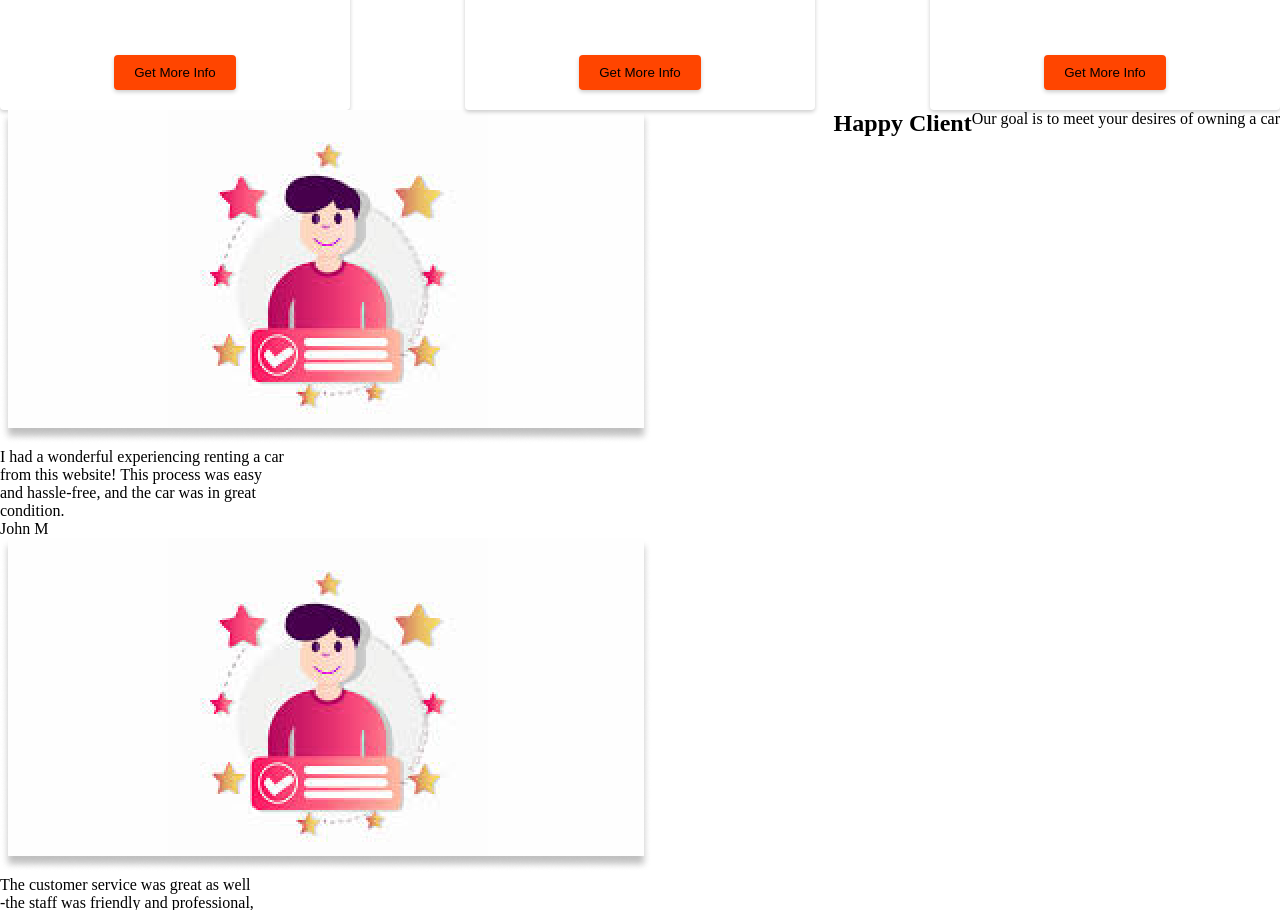
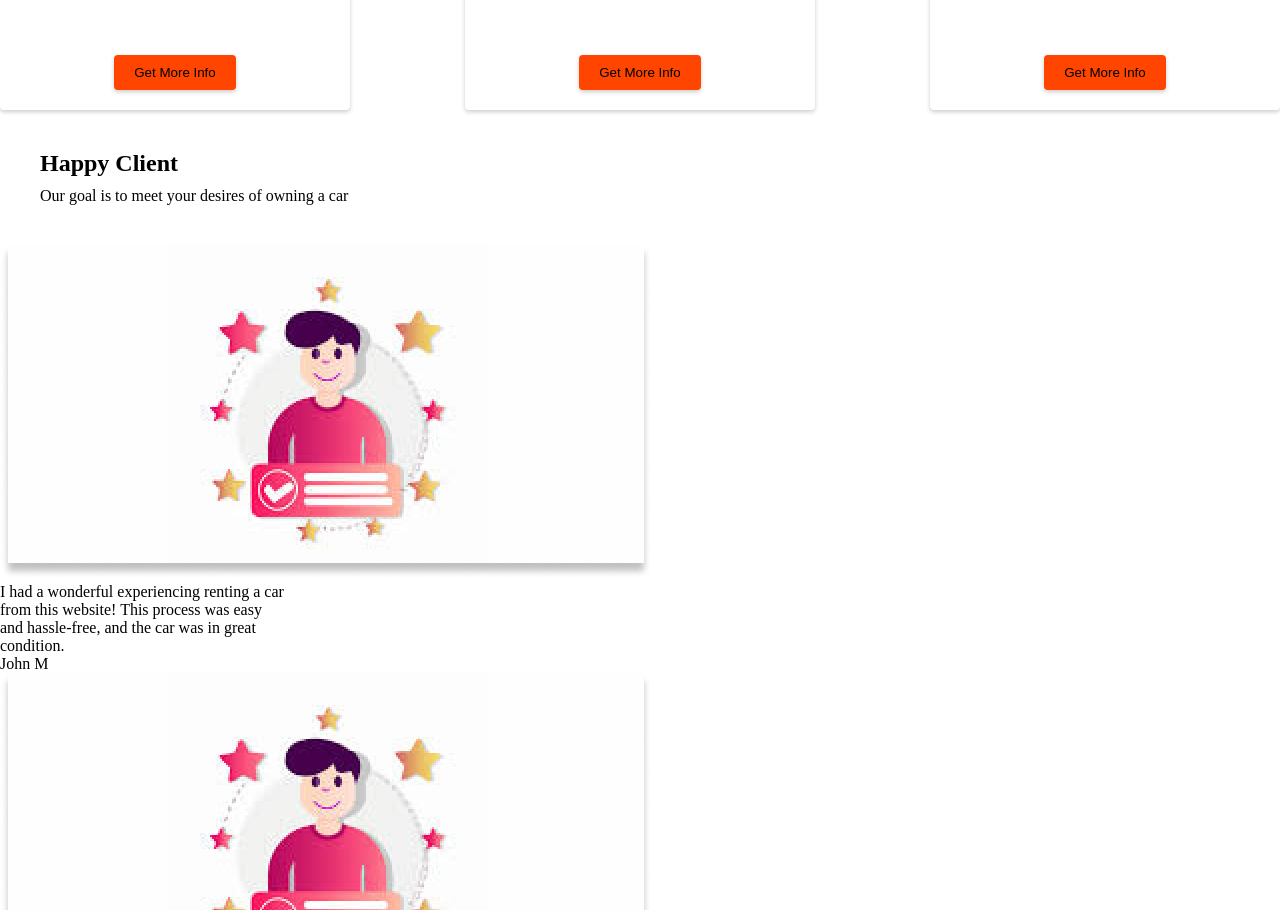
Before and after one commit to aluochvivian/Rocarstor--Car--Website, a plain HTML site: page index.html in a window 1280 px wide. Shown: the part 1197-2107 px from the top of the page. Drawn offline with Linux system fonts and the light colour scheme.

Commit message:
Styled my row 9 it will margin will be moved

```diff
--- a/index.css
+++ b/index.css
@@ -305,3 +305,18 @@ a {
     margin-top: 10px;
     background-color: orangered;
   }
+  .row9 {
+    text-align: left;
+    margin-top: 90px; /* Add top margin for spacing */
+    margin: 40px;
+  }
+
+  .row9 h2 {
+    font-size: 24px;
+    font-weight: bold;
+    margin-bottom: 10px; /* Add bottom margin for spacing */
+  }
+
+  .row9 p {
+    font-size: 16px;
+  }
--- a/index.html
+++ b/index.html
@@ -95,10 +95,11 @@
 </div>
   </div>
 </div>
-  <div class="row5">
-    <h2><b>Happy Client</b></h2>
+  <div class="row9">
+    <h2>Happy Client</h2>
     <p>Our goal is to meet your desires of owning a car</p>
   </div>
+
   <div class="row6">
     <img src="Images/image 8.png">
     <p>I had a wonderful experiencing renting a car <br> from this website! This process was easy <br> and hassle-free, and the car was in great <br> condition.</p>
```
